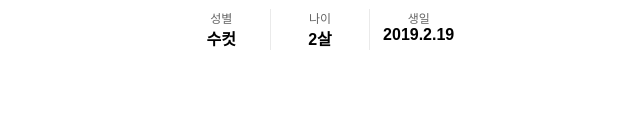
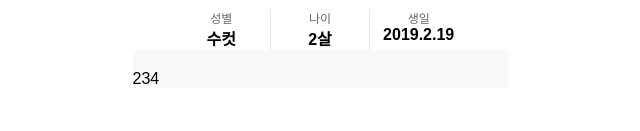
Before and after one commit to psychology50/fit-a-pet, a React (Create React App) app in the folder frontend/: page /MyPetProfile in a window 1280 px wide. Shown: the part 169-300 px from the top of the page, without its empty margins (320-960 px from the left). Built offline with nearby package versions, Linux system fonts and the light colour scheme; a web font is replaced by a local one.

Commit message:
before merge

```diff
--- /dev/null
+++ b/frontend/src/Componets/MyPetCare.js
@@ -0,0 +1,20 @@
+import React from "react";
+import styled from 'styled-components';
+
+
+function MyPetCare(){
+
+
+    return(
+        <MyPetCareContainer>
+            234
+        </MyPetCareContainer>
+
+    );
+}
+export default MyPetCare;
+
+const MyPetCareContainer=styled.div`
+
+
+`;
--- a/frontend/src/page/PetProfile/MyPetProfile.js
+++ b/frontend/src/page/PetProfile/MyPetProfile.js
@@ -3,6 +3,7 @@ import React from "react";
 // import {Link} from 'react-router-dom';
 import ProfileNavBar from "../../Componets/ProfileNavBar";
 import MyProfileContainer from "../../Componets/PetProfileContainer";
+import MyPetCare from '../../Componets/MyPetCare';
 import styled from 'styled-components';
 
 function MyPetProfile() {
@@ -10,7 +11,7 @@ function MyPetProfile() {
         <div>
             <ProfileNavBar/>
             <MyProfileContainer/>
-
+            <MyPetCare/>
         </div>
     );
 }
```
